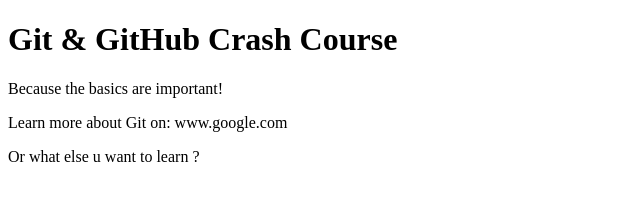
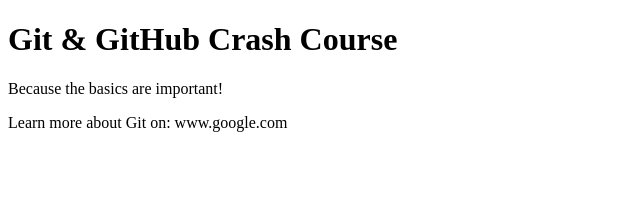
Before and after one commit to hejoes/git_learn, a plain HTML site: page index.html in a window 1280 px wide. Shown: the whole page, without its empty margins (0-640 px from the left). Drawn offline with Linux system fonts and the light colour scheme.

Commit message:
Revert "addedd learn more about"
This reverts commit 9da6a9afa230facaf42dabd3a619a56c464255d3.

```diff
--- a/index.html
+++ b/index.html
@@ -10,6 +10,5 @@
     <h1>Git & GitHub Crash Course</h1>
     <p>Because the basics are important!</p>
     <p>Learn more about Git on: www.google.com</p>
-    <p>Or what else u want to learn ?</p>
   </body>
 </html>
```
